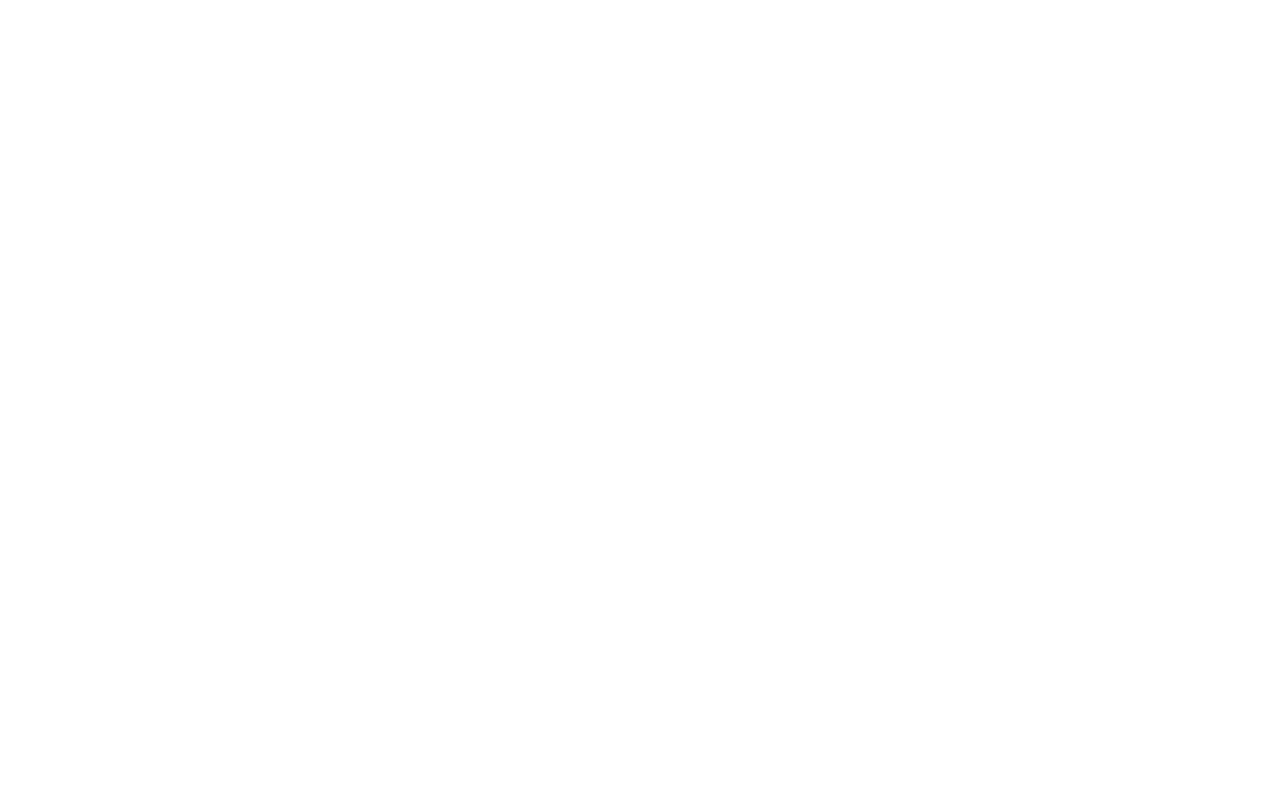
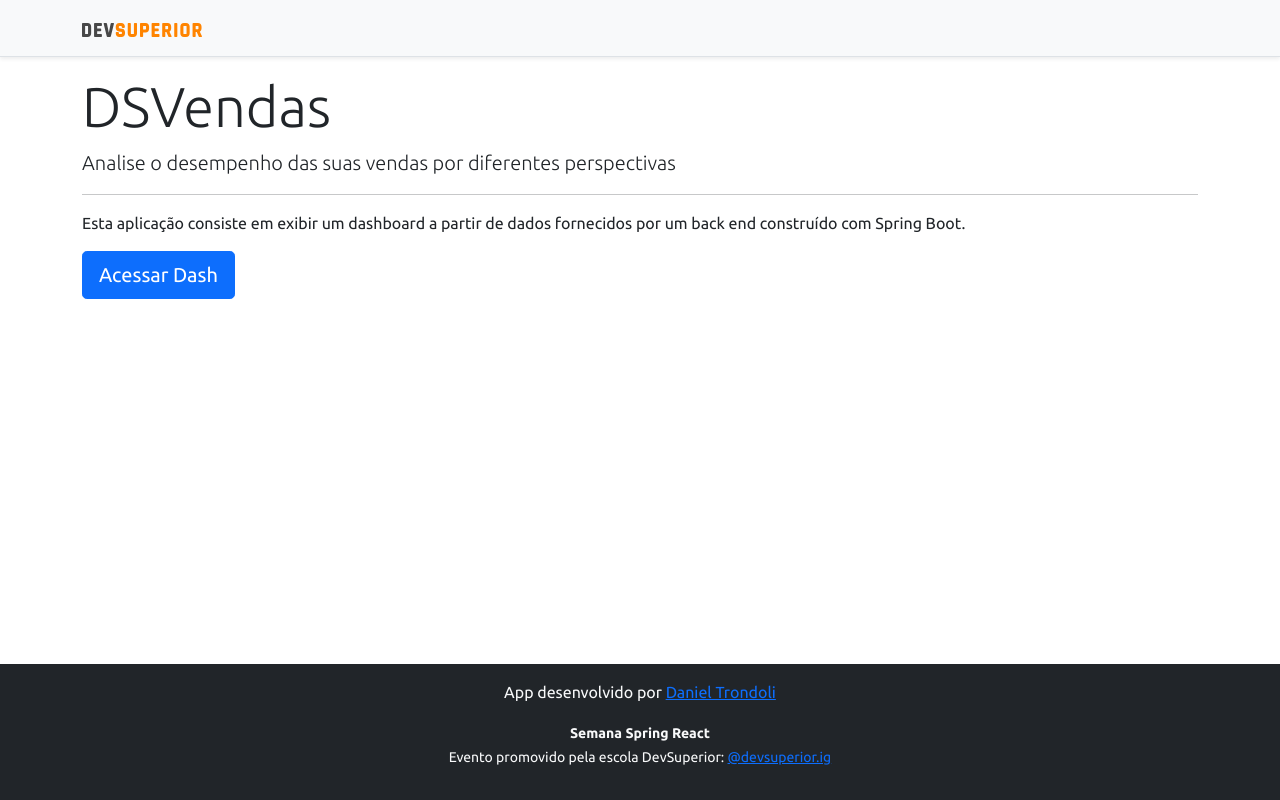
Before and after one commit to DanielTrondoli/projeto-sds4, a React (Create React App) app in the folder frontend/: page / in a window 1280 px wide. Built offline with nearby package versions, Linux system fonts and the light colour scheme.

Commit message:
Home, navigation

```diff
--- a/frontend/src/components/Navbar/index.tsx
+++ b/frontend/src/components/Navbar/index.tsx
@@ -1,3 +1,4 @@
+import { Link } from 'react-router-dom';
 import ImgDsDark from '../../assets/img/ds-dark.svg';
 
 const NavBar = () => {
@@ -5,7 +6,9 @@
         <div className="d-flex flex-column flex-md-row align-items-center p-3 px-md-4 mb-3 bg-light border-bottom shadow-sm">
             <div className="container">
                 <nav className="my-2 my-md-0 mr-md-3">
-                    <img src={ImgDsDark} alt="DevSuperior" width="120" />
+                    <Link to="/">
+                        <img src={ImgDsDark} alt="DevSuperior" width="120" />
+                    </Link>
                 </nav>
             </div>
         </div>
--- a/frontend/src/pages/Home/index.tsx
+++ b/frontend/src/pages/Home/index.tsx
@@ -1,7 +1,23 @@
+import Footer from "components/Footer";
+import NavBar from "components/Navbar";
+import { Link } from "react-router-dom";
+
 const Home = () => {
     return (
         <>
-
+        <NavBar/>
+        <div className="container">
+            <div className="jumbotron">
+                <h1 className="display-4">DSVendas</h1>
+                <p className="lead">Analise o desempenho das suas vendas por diferentes perspectivas</p>
+                <hr />
+                <p>Esta aplicação consiste em exibir um dashboard a partir de dados fornecidos por um back end construído com Spring Boot.</p>
+                <Link className="btn btn-primary btn-lg" to="/dashboard">
+                    Acessar Dash
+                </Link>
+            </div>
+        </div>
+        <Footer/>
         </>
     )
 }
```
